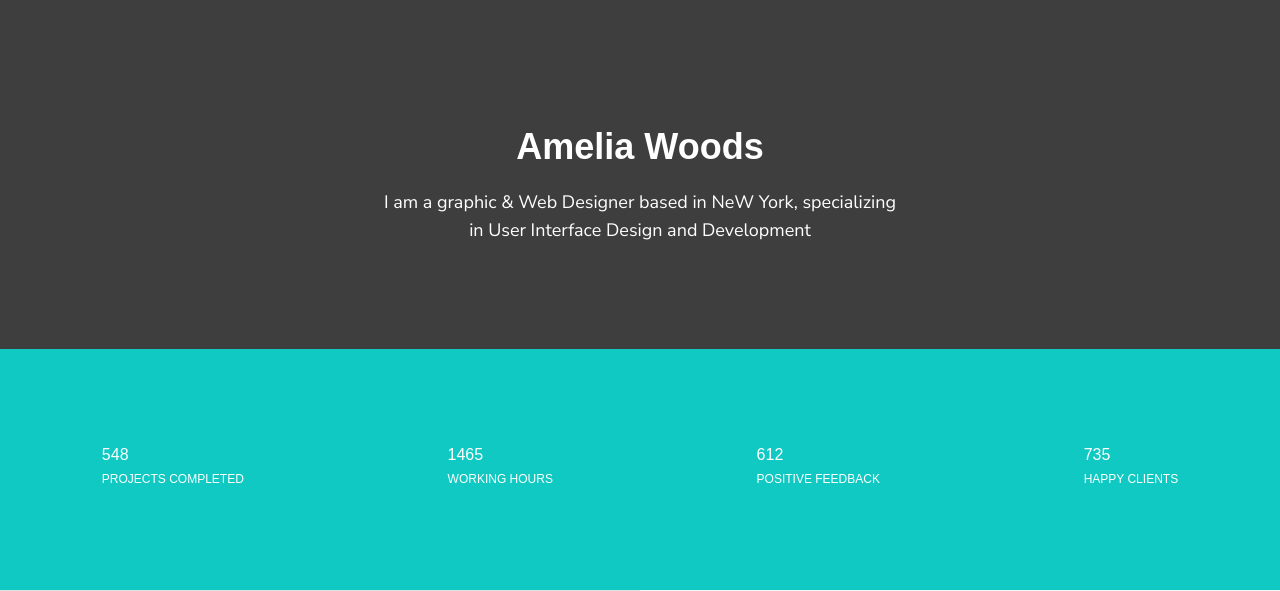
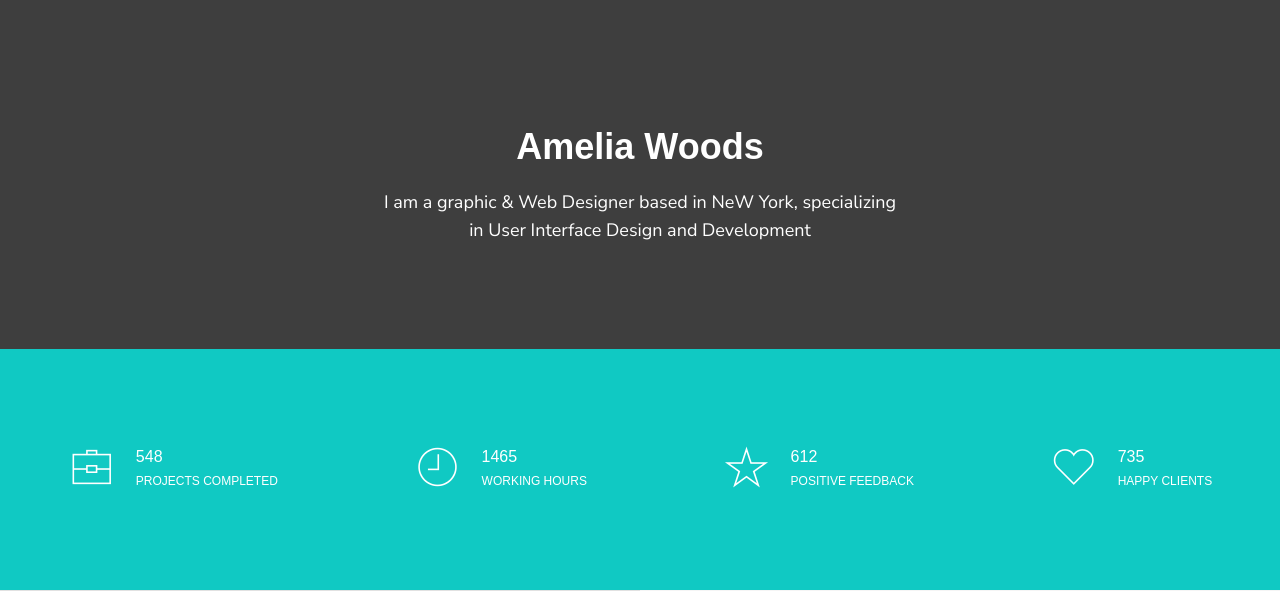
Before and after one commit to Richarddesnoues/maquetteBackOffice, a PHP site: page /pages/about.php in a window 1280 px wide. Shown: the part 101-692 px from the top of the page. Run offline with PHP 8.4, Linux system fonts and the light colour scheme; some libraries are stand-ins or nearby versions.

Commit message:
page about terminée avec ajout des icons

```diff
--- a/assets/css/about.css
+++ b/assets/css/about.css
@@ -211,6 +211,18 @@
     color: #ffffff;
     text-transform: uppercase;
 }
+
+
+.portfolio, .time, .star, .heart  {
+    display: flex;
+    gap:20px;
+}
+
+.number {
+    padding-top: 5px;
+}
+
+
 
 .icon_text {
     font-size: 12px;
@@ -544,6 +556,32 @@
     }
 
 
+    .main_grid {
+        display: grid;
+        grid-template-columns: 1fr ;
+
+
+    }
+
+    /* .banner_icon {
+        display: flex;
+        flex-direction: column;
+        justify-content: space-around;
+        height: 400px;
+    }*/
+
+    .grey_square {
+        grid-row: 3;
+    }
+
+    .big_about_me {
+        grid-row: 4;
+    }
+
+    .need {
+        grid-row: 5;
+    }
+
 
 
 
--- a/pages/about.php
+++ b/pages/about.php
@@ -16,7 +16,7 @@
 
     <div class="banner_icon">
             <div class="portfolio">
-                <span ></span>
+                <span class="pe-7s-portfolio pe-3x"></span>
                 <div class="number">
                     <p class="chiffre">548</p>
                     <p class="icon_text">projects completed</p>
@@ -24,7 +24,7 @@
             </div>
 
             <div class="time">
-                <span></span>
+                <span class="pe-7s-clock pe-3x"></span>
                 <div class="number">
                     <p class="chiffre">1465</p>
                     <p class="icon_text">working hours</p>
@@ -32,7 +32,7 @@
             </div>
 
             <div class="star">
-                <span></span>
+                <span class="pe-7s-star pe-3x"></span>
                 <div class="number">
                     <p class="chiffre">612</p>
                     <p class="icon_text">positive feedback</p>
@@ -40,7 +40,7 @@
             </div>
 
             <div class="heart">
-                <span></span>
+                <span class="pe-7s-like pe-3x"></span>
                 <div class="number">
                     <p class="chiffre">735</p>
                     <p class="icon_text">happy clients</p>
--- a/php/header.php
+++ b/php/header.php
@@ -17,7 +17,7 @@
     <div class="container">
         <header class="header">
             <div class="logo">
-                <a href = "index.php"><img src="../assets/logo/iconHeader.png" width="50px" height="50px" ></a>
+                <a href = "index.php"><img src="../assets/logo/iconHeader.png" width="40px" height="40px" ></a>
             </div>
             <navbar class="navbar">
                 <div class="nav_item_group">
--- a/php/header_about.php
+++ b/php/header_about.php
@@ -10,7 +10,8 @@
     <style>
         @import url('https://fonts.googleapis.com/css2?family=Montserrat:wght@600&family=Nunito+Sans&display=swap');
     </style>
-    <link rel="stylesheet" href="../assets/css/pe-icon-7-strokes">
+    <link rel="stylesheet" href="../assets/icons/pe-icon-7-stroke/css/pe-icon-7-stroke.css">
+    <link rel="stylesheet" href="../assets/icons/pe-icon-7-stroke/css/helper.css">
     <link rel="stylesheet"  href="../assets/css/about.css">
     <title>Document</title>
 </head>
```
Also changed, not shown: assets/css/home.css (+23 -12 lines), 3 other files.
